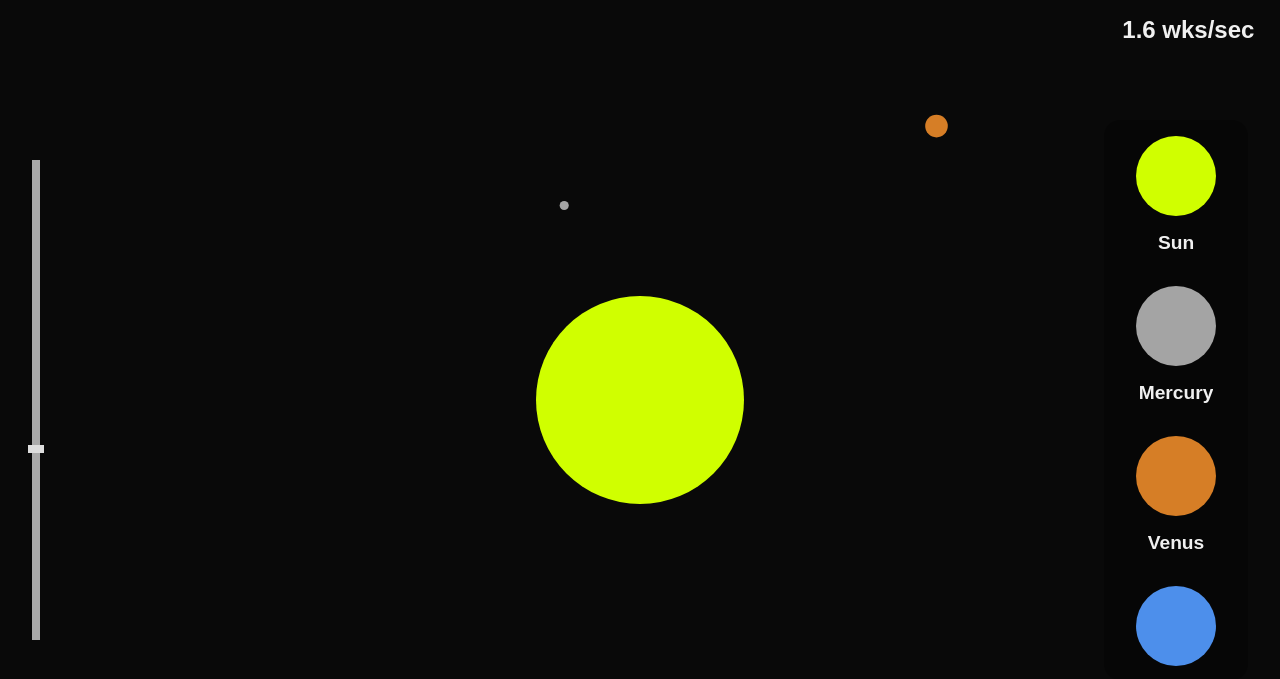
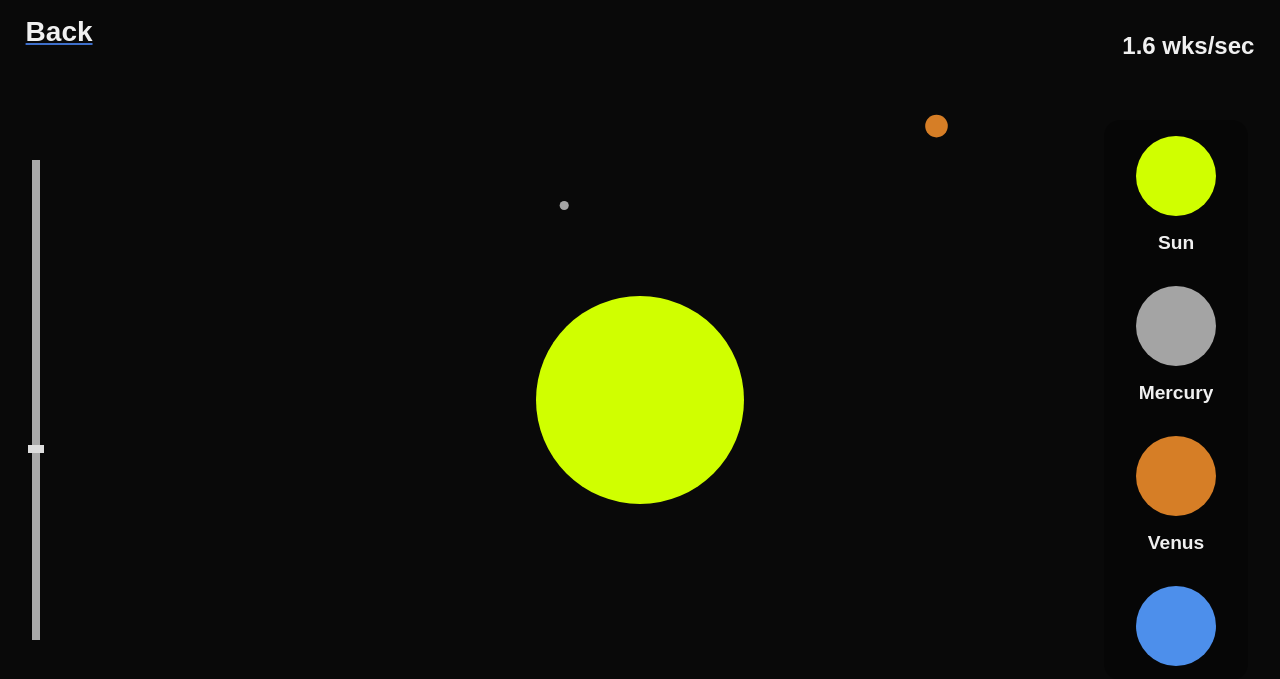
Before and after one commit to travis-heavener/orbital-sim, a plain HTML site: page index.html in a window 1280 px wide. Both pictures are taken after a click on the element "Solar System (Scaled)". Drawn offline with nearby package versions, Linux system fonts and the light colour scheme.

Commit message:
Rearranged debug info, added back button

```diff
--- a/index.css
+++ b/index.css
@@ -53,7 +53,6 @@ canvas {
     left: 0;
     right: 0;
     bottom: 0;
-    pointer-events: all;
 
     overflow: hidden auto;
 }
@@ -87,6 +86,11 @@ canvas {
     pointer-events: none;
 }
 
+#controls-left > *,
+#controls-right > * {
+    pointer-events: all;
+}
+
 #controls-left,
 #controls-right {
     display: flex;
@@ -112,12 +116,21 @@ canvas {
     padding: 2vh 2vw 2vh 0;
 }
 
-#controls-left > h1,
+#controls-left > a,
 #controls-right > h1 {
     color: #f0f0f0;
     font: 700 1.5rem sans-serif;
-    pointer-events: all;
 }
+
+#controls-left > a {
+    color: #f0f0f0;
+    font: 700 1.75rem sans-serif;
+    text-decoration: underline #3e6fcb;
+    transition: 0.1s color;
+}
+
+#controls-left > a:hover { color: #6495ed; }
+#controls-left > a:active { color: #3e6fcb; }
 
 #bodies-container {
     position: absolute;
@@ -131,7 +144,6 @@ canvas {
 
     background-color: #060606;
     border-radius: 1rem;
-    pointer-events: all;
 
     -ms-overflow-style: none;
     scrollbar-width: none;
@@ -189,8 +201,6 @@ input#zoom {
     width: 8px;
     appearance: none;
     -webkit-appearance: none;
-
-    pointer-events: all;
 }
 
 input#zoom::-webkit-slider-runnable-track {
--- a/index.html
+++ b/index.html
@@ -18,10 +18,11 @@
         <canvas></canvas>
         <div id="controls-overlay">
             <div id="controls-left">
-                <h1 id="fps"></h1>
+                <a href="index.html">Back</a>
                 <input id="zoom" type="range" min="1" value="1">
             </div>
             <div id="controls-right">
+                <h1 id="fps"></h1>
                 <h1 id="timewarp">&ndash;</h1>
                 <div id="bodies-container"></div>
             </div>
```
